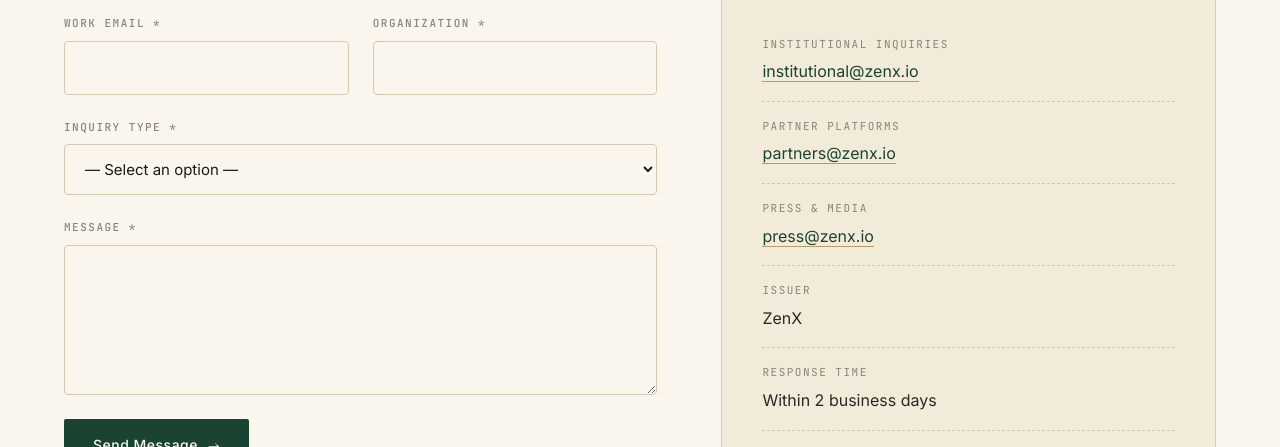
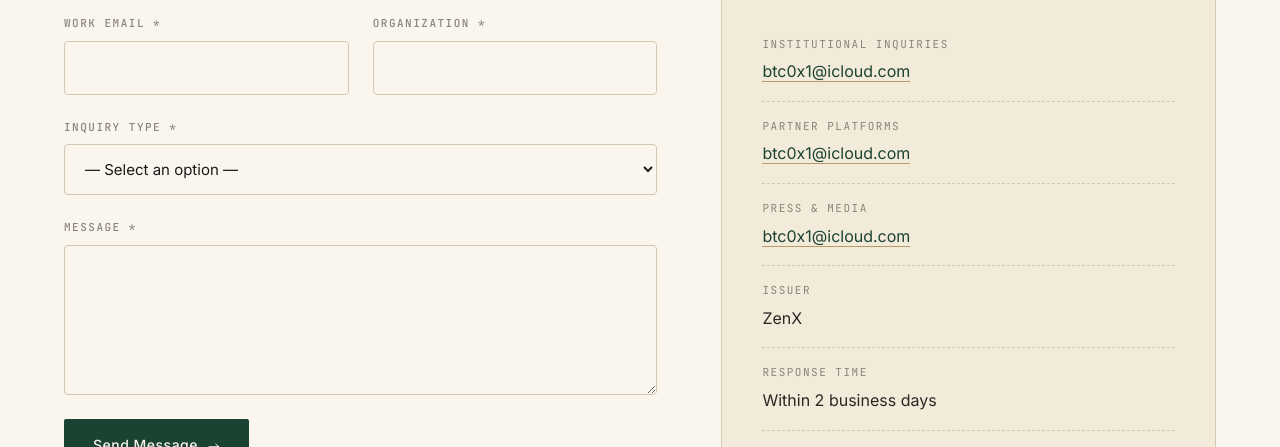
Before and after one commit to TENETBANK/ZenX, a plain HTML site: page contact.html in a window 1280 px wide. Shown: the part 718-1165 px from the top of the page. Drawn offline with nearby package versions, Linux system fonts and the light colour scheme.

Commit message:
Change contact emails to btc0x1@icloud.com
Updated contact email addresses for various inquiries.

```diff
--- a/contact.html
+++ b/contact.html
@@ -102,17 +102,17 @@
 
       <div class="contact-info-item">
         <div class="label">Institutional Inquiries</div>
-        <div class="value"><a href="mailto:institutional@zenx.io">institutional@zenx.io</a></div>
+        <div class="value"><a href="mailto:btc0x1@icloud.com">btc0x1@icloud.com</a></div>
       </div>
 
       <div class="contact-info-item">
         <div class="label">Partner Platforms</div>
-        <div class="value"><a href="mailto:partners@zenx.io">partners@zenx.io</a></div>
+        <div class="value"><a href="mailto:btc0x1@icloud.com">btc0x1@icloud.com</a></div>
       </div>
 
       <div class="contact-info-item">
         <div class="label">Press &amp; Media</div>
-        <div class="value"><a href="mailto:press@zenx.io">press@zenx.io</a></div>
+        <div class="value"><a href="mailto:press@zenx.io">btc0x1@icloud.com</a></div>
       </div>
 
       <div class="contact-info-item">
```
